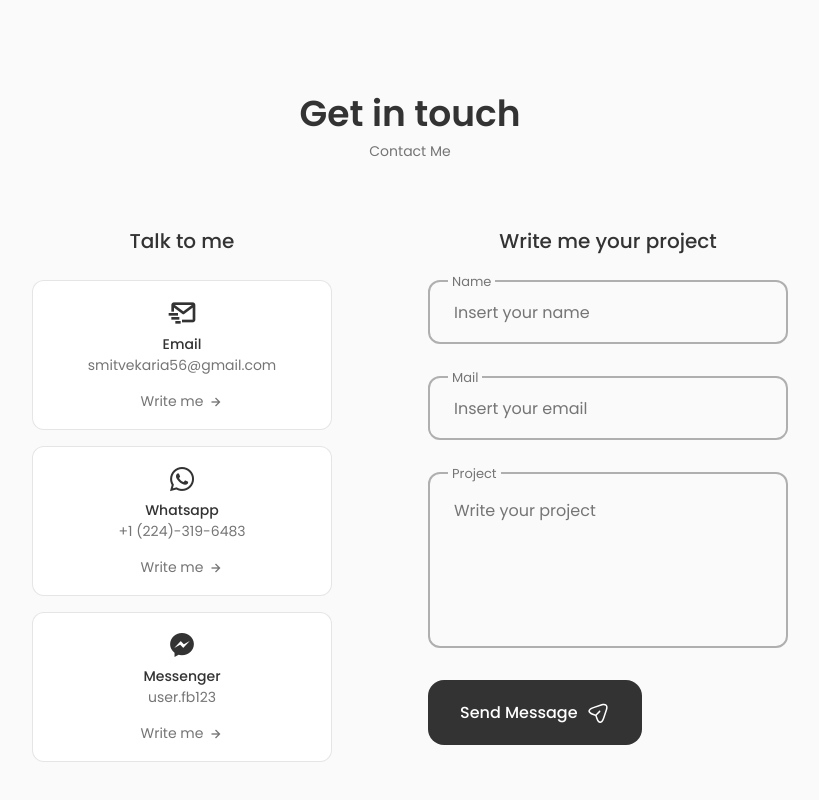
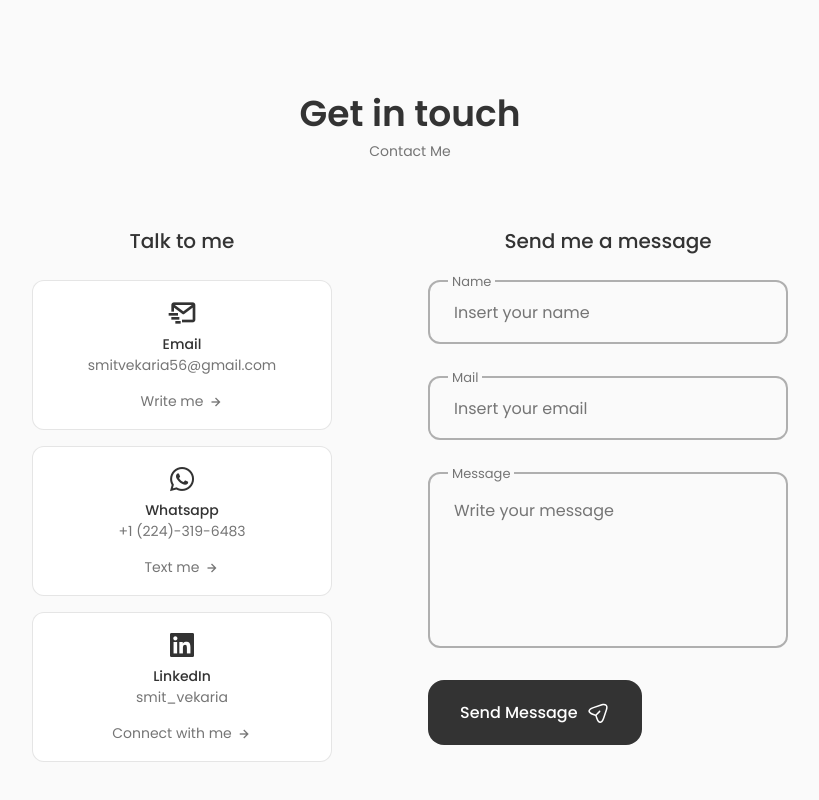
Before and after one commit to smit-18/react-portfolio-website, a React (Create React App) app: page / in a window 1280 px wide. Shown: the part 3634-4434 px from the top of the page, without its empty margins (230-1049 px from the left). Built offline with nearby package versions, Linux system fonts and the light colour scheme.

Commit message:
updated contact information

```diff
--- a/src/components/contact/Contact.jsx
+++ b/src/components/contact/Contact.jsx
@@ -8,11 +8,10 @@ const Contact = () => {
   const sendEmail = (e) => {
     e.preventDefault();
 
-    emailjs
-      .sendForm("service_o4831kt", "template_mgas39i", form.current, {
-        publicKey: "MPy9CScLm816NGZK9",
-      })
-      e.target.reset()
+    emailjs.sendForm("service_o4831kt", "template_mgas39i", form.current, {
+      publicKey: "MPy9CScLm816NGZK9",
+    });
+    e.target.reset();
   };
 
   return (
@@ -49,25 +48,27 @@ const Contact = () => {
               <span className="contact__card-data">+1 (224)-319-6483</span>
 
               <a
-                href="https://api.whatsapp.com/send?phone=62214408789&text=Hello, more information!"
+                href="https://api.whatsapp.com/send?phone=2243196483&text=Hello!"
                 className="contact__button"
+                target="_blank"
+                rel="noreferrer"
               >
-                Write me
+                Text me
                 <i className="bx bx-right-arrow-alt contact__button-icon"></i>
               </a>
             </div>
 
             <div className="contact__card">
-              <i className="bx bxl-messenger contact__card-icon"></i>
+              <i className="bx bxl-linkedin-square contact__card-icon"></i>
 
-              <h3 className="contact__card-title">Messenger</h3>
-              <span className="contact__card-data">user.fb123</span>
+              <h3 className="contact__card-title">LinkedIn</h3>
+              <span className="contact__card-data">smit_vekaria</span>
 
               <a
-                href="https://m.me/crypticalcoder123"
+                href="https://www.linkedin.com/in/smit-vekaria/"
                 className="contact__button"
               >
-                Write me
+                Connect with me
                 <i className="bx bx-right-arrow-alt contact__button-icon"></i>
               </a>
             </div>
@@ -75,7 +76,7 @@ const Contact = () => {
         </div>
 
         <div className="contact__content">
-          <h3 className="contact__title">Write me your project</h3>
+          <h3 className="contact__title">Send me a message</h3>
 
           <form ref={form} onSubmit={sendEmail} className="contact__form">
             <div className="contact__form-div">
@@ -85,6 +86,7 @@ const Contact = () => {
                 name="name"
                 className="contact__form-input"
                 placeholder="Insert your name"
+                required
               />
             </div>
 
@@ -95,17 +97,19 @@ const Contact = () => {
                 name="email"
                 className="contact__form-input"
                 placeholder="Insert your email"
+                required
               />
             </div>
 
             <div className="contact__form-div contact__form-area">
-              <label className="contact__form-tag">Project</label>
+              <label className="contact__form-tag">Message</label>
               <textarea
-                name="project"
+                name="message"
                 cols="30"
                 rows="10"
                 className="contact__form-input"
-                placeholder="Write your project"
+                placeholder="Write your message"
+                required
               ></textarea>
             </div>
 
```
